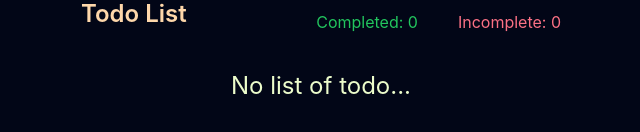
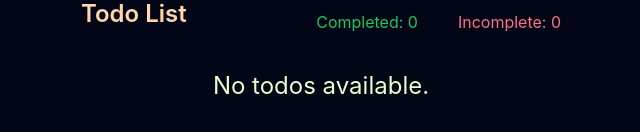
Before and after one commit to raffysama/todo-list, a React (Create React App) app: page / in a window 1280 px wide. Shown: the part 224-356 px from the top of the page, without its empty margins (319-959 px from the left). Built offline with nearby package versions, Linux system fonts and the light colour scheme.

Commit message:
text modified

```diff
--- a/src/components/TodoList.jsx
+++ b/src/components/TodoList.jsx
@@ -38,7 +38,7 @@ function TodoList({ todos, setTodos, statusTodos }) {
           </div>
       </div>
       <div>
-        {todos.length < 1 ? (<p className='text-lime-100 text-2xl'>No list of todo...</p>
+        {todos.length < 1 ? (<p className='text-lime-100 text-2xl'>No todos available.</p>
         ):(
           statusTodos.map((todo) => (
             <ul className='text-left mb-4 relative' key={todo.id}>
```
